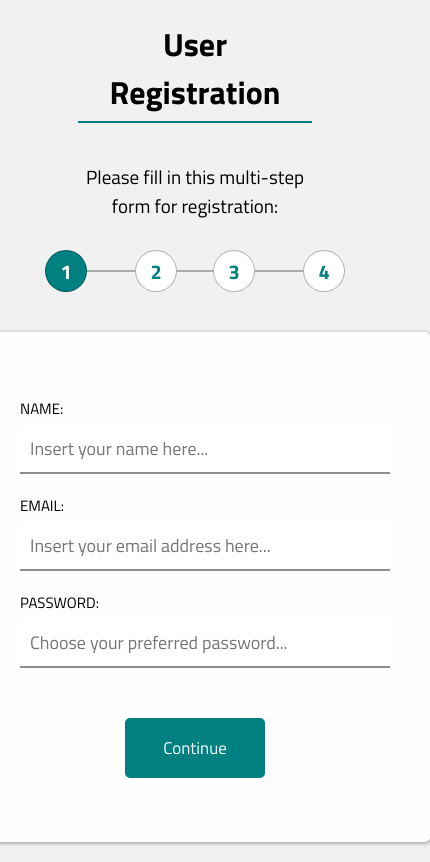
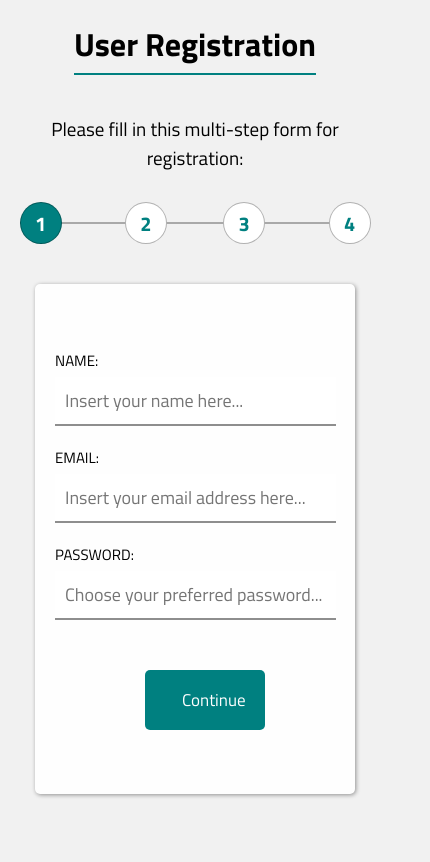
Before and after one commit to Yamo93/react-multi-step-form, a React (Create React App) app: page / in a window 390 px wide. Shown: the whole page, 430 px wide, since content can reach past the window. Built offline with nearby package versions, Linux system fonts and the light colour scheme.

Commit message:
password validation

```diff
--- a/src/App.js
+++ b/src/App.js
@@ -13,7 +13,8 @@ import ContactBox from './components/ContactBox/ContactBox';
   * - add an error message if user tries to continue without filling forms (plain red bold big-sized text at the top) => DONE
   * add validation so that it cannot continue without all fields filled in => DONE :D
   * add step tracker => DONE 100% :D
-  * add some simple responsivity for the smaller screens
+  * add some simple responsivity for the smaller screens => DONE
+  * maybe set some password validation (at least 6 characters) => DONE
   *
   * SUGGESTIONS:
   * - add Firebase to the backend so the data is really submitted and presented, add a spinner when submitting it.
@@ -134,7 +135,7 @@ changeStepHandler = (type, step) => {
   if (type === 'Continue' && step === 1) {
     if (this.state.userInfo.name &&
         this.state.userInfo.email &&
-        this.state.userInfo.password) {
+        this.state.userInfo.password.length >= 6) {
           this.setState((prevState, props) => {
             return {error: false, currentStep: prevState.currentStep + 1};
           })
@@ -163,26 +164,6 @@ changeStepHandler = (type, step) => {
   }
 }
 
-/*
-  grabInfoHandler = (name, email, password, type) => {
-    if (type === 'Continue') {
-      this.setState((prevState, props) => {
-        return {
-          userInfo: {
-          name: name,
-          email: email,
-          password: password
-        },
-        currentStep: prevState.currentStep + 1}
-      });
-      //event.preventDefault();
-    } else if (type === 'Back') {
-      this.setState((prevState, props) => {
-        return {currentStep: prevState.currentStep - 1}
-      });
-    }
-  }
-  */
 
   render() {
     return (
--- a/src/components/ContactBox/ContactBox.module.scss
+++ b/src/components/ContactBox/ContactBox.module.scss
@@ -9,6 +9,9 @@ $white-color: #FEFEFE;
     display: flex;
     flex-direction: column;
     align-items: center;
+    @media screen and (max-width: 700px) {
+        width: 90%;
+    }
 
     &__title {
         display: inline-block;
--- a/src/components/Form/Form.js
+++ b/src/components/Form/Form.js
@@ -11,6 +11,8 @@ class Form extends Component {
     };
 
     render () {
+        let errorMessage = null;
+
         // Make it a switch statement: and don't forget to pass the value of the button
         let buttons = (
             <Fragment>
@@ -34,6 +36,15 @@ class Form extends Component {
                 <input onChange={(event) => this.props.changedInfo(event)} type="password" id="password" className={styles.contact__formMsginput} placeholder="Choose your preferred password..." value={this.props.userInfo.password} required />
             </Fragment>
             );
+            if (this.props.error) {
+                if (!this.props.userInfo.name || !this.props.userInfo.email) {
+                 errorMessage = <h3 style={{color: 'red', fontSize: '20px', width: '100%', textAlign: 'center'}}>Please fill all fields.</h3>;
+                } else if (this.props.userInfo.password.length <= 5) {
+                 errorMessage = <h3 style={{color: 'red', fontSize: '20px', width: '100%', textAlign: 'center'}}>The password has to be at least six characters.</h3>;
+                }
+             } else {
+                 errorMessage = null;
+             }
                 break;
             }
 
@@ -48,6 +59,13 @@ class Form extends Component {
                         <input onChange={(event) => this.props.changedInfo(event)} type="text" id="profession" className={styles.contact__formMsginput} placeholder="What is your profession?" value={this.props.userInfo.profession} required />
                     </Fragment>
                     );
+                    if (this.props.error) {
+                        if (!this.props.userInfo.country || !this.props.userInfo.city || !this.props.userInfo.profession) {
+                         errorMessage = <h3 style={{color: 'red', fontSize: '20px', width: '100%', textAlign: 'center'}}>Please fill all fields.</h3>;
+                        }
+                     } else {
+                         errorMessage = null;
+                     }
                 break;
             }
 
@@ -99,11 +117,6 @@ class Form extends Component {
             }
         }
 
-        let errorMessage = null;
-        if (this.props.error) {
-          errorMessage = <h3 style={{color: 'red', fontSize: '20px', width: '100%', textAlign: 'center'}}>Please fill all fields.</h3>;
-        }
-
         return (
             <div className={styles.contact__form}>
             {errorMessage}
--- a/src/components/Form/Form.module.scss
+++ b/src/components/Form/Form.module.scss
@@ -17,22 +17,17 @@
         font-size: 1.5rem;
 
         /*! Ändrar storlek på formulär i mindre skärmar */
-        @media screen and (max-width: 560px) {
-            min-width: 450px;
-        }
-        @media screen and (max-width: 560px) {
-            min-width: 450px;
+        @media screen and (max-width: 630px) {
+            min-width: 350px;
         }
 
         @media screen and (max-width: 460px) {
-            width: 90%;
-            padding: 3rem 6rem;
-            min-width: 350px;
+            padding: 3rem 2rem;
+            padding-right: 0;
         }
 
-        @media screen and (max-width: 350px) {
+        @media screen and (max-width: 400px) {
             min-width: 300px;
-            padding: 3rem 4rem;
         }
 
         /*! Stil för labels och inputs */
@@ -54,6 +49,13 @@
             font-size: 1.8rem;
             margin-bottom: 2rem;
             transition: all .6s;
+            @media screen and (max-width: 530px) {
+                width: 80%;
+            }
+
+            @media screen and (max-width: 410px) {
+                width: 87%;
+            }
         }
 
         &Nameinput:focus,
--- a/src/components/Wrapper/Wrapper.js
+++ b/src/components/Wrapper/Wrapper.js
@@ -2,7 +2,6 @@ import React from 'react';
 import styles from './Wrapper.module.scss';
 
 const wrapper = (props) => {
-    console.log(props.currentStep);
     let classes = [];
     classes.push(styles.Wrapper);
     if (props.currentStep === 1) {
```
